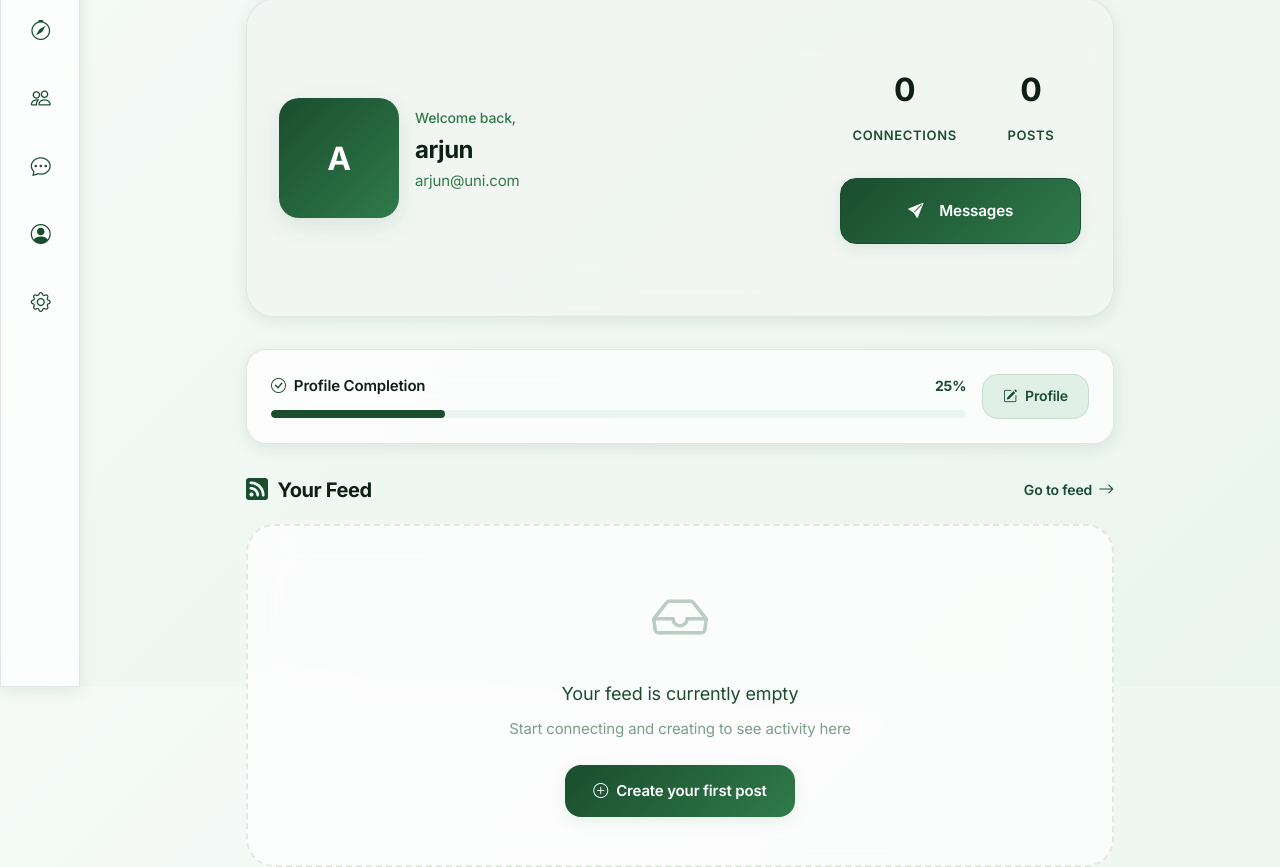
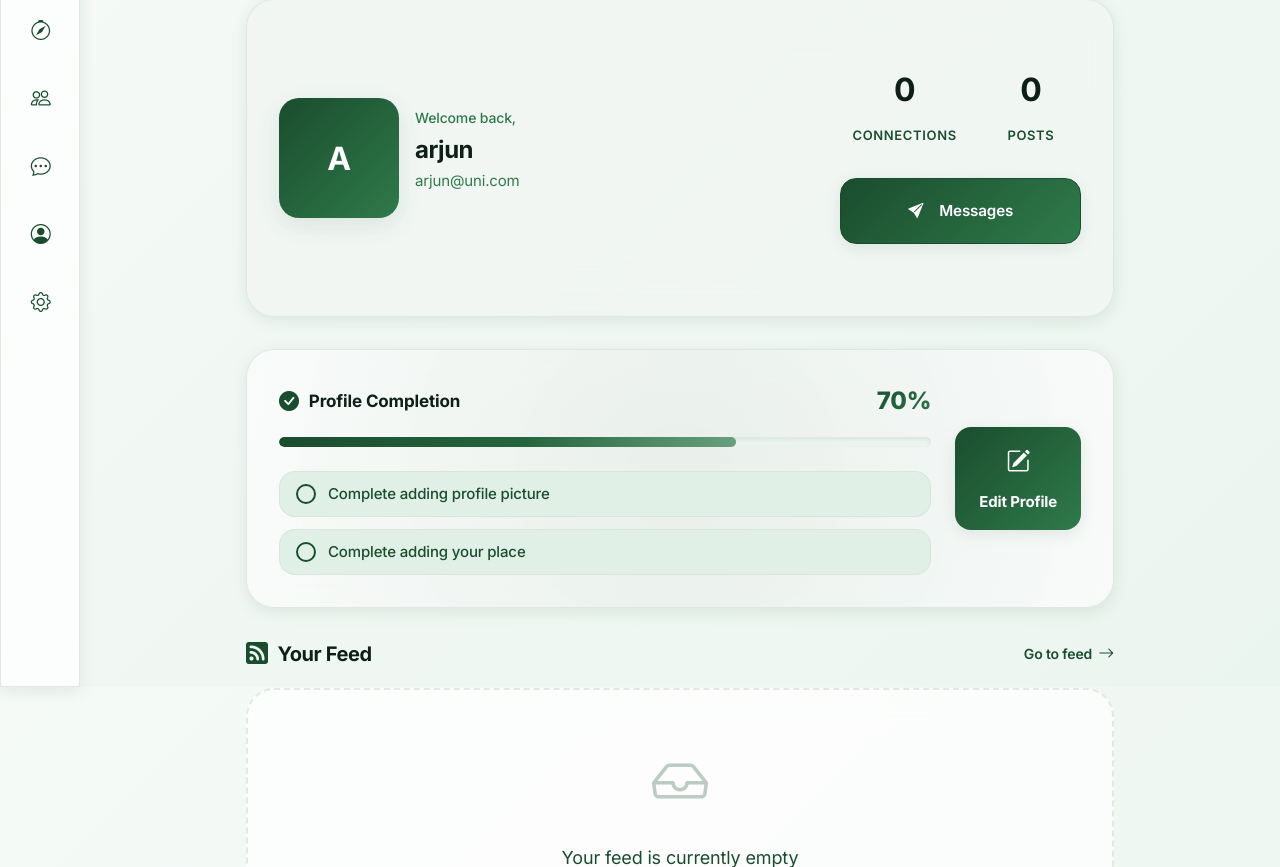
Before and after one commit to dp-by-dt/C-Connect, a Flask app: page /dashboard in a window 1280 px wide. Shown: the part 113-980 px from the top of the page. Run offline with Flask 3, Linux system fonts and the light colour scheme; a user stored in the database is signed in; data comes from the database, SQL or seed files in the repository; both versions use the stored data as it was after the commit; data that the repository does not hold is empty; some libraries are stand-ins or nearby versions.

Commit message:
Feature: Progress Bar  - Wired to the backend  - UI modified

```diff
--- a/blueprints/main/routes.py
+++ b/blueprints/main/routes.py
@@ -7,9 +7,11 @@ from flask import redirect, url_for
 from extensions import db
 from flask import abort
 from flask import request
+from flask import flash, session
 
 
 from sqlalchemy import case, or_, and_, func
+from utils.profile_completion import calculate_profile_completion
 
 from datetime import datetime, timezone
 
@@ -88,22 +90,25 @@ def dashboard():
         "pending_outgoing": pending_outgoing
     }
 
-    return render_template('main/dashboard.html', username=current_user.username, stats=stats, profile_pic=current_user.profile.profile_picture, posts=current_user.posts)
+    completion = calculate_profile_completion(user_profile=current_user.profile)
+
+    #show flash message if the profile is complete
+    if (completion["percentage"] == 100) and not session.get("profile_completed"):
+        flash("Your profile is now complete!", "success")
+        session["profile_completed"] = True
+
+    if completion["percentage"] < 100:
+        session.pop("profile_completed", None)
 
 
-#removed the routes /discover and /api/discover (added to removed.py)
-###---------------- removed because it is replaced by Search now
+    return render_template('main/dashboard.html',
+                    username=current_user.username,
+                    stats=stats, posts=current_user.posts,
+                    profile_pic=current_user.profile.profile_picture,
+                    profile_completion=completion
+                )
 
 
-
-
-# Added this as a new blueprint -------------------------- DELETE HERE
-# REASON: Core feature for social network; will be implemented later
-# @main.route('/messages')
-# @login_required
-# def messages():
-#     # TODO: Implement messaging system with database models
-#     return render_template('main/messages.html')
 
 
 # NEW ROUTE: Settings page
--- a/blueprints/main/templates/main/dashboard.html
+++ b/blueprints/main/templates/main/dashboard.html
@@ -472,6 +472,242 @@
     opacity: 0.5;
 }
 
+
+/* ======= For progress bar section ============  */
+/* ===== Profile Completion Card (REPLACE EXISTING .dashboard__completion STYLES) ===== */
+.dashboard__completion {
+    background: var(--glass-bg);
+    backdrop-filter: blur(20px);
+    border: 1px solid var(--glass-border);
+    border-radius: var(--radius-xl);
+    padding: 2rem;
+    margin-bottom: 2rem;
+    box-shadow: var(--shadow-sm);
+    display: flex;
+    align-items: stretch;
+    gap: 1.5rem;
+    position: relative;
+    overflow: hidden;
+    transition: all var(--transition-base);
+}
+
+.dashboard__completion:hover {
+    box-shadow: var(--shadow-md);
+    border-color: var(--primary-color);
+}
+
+/* Subtle background glow */
+.dashboard__completion::before {
+    content: '';
+    position: absolute;
+    top: -50%;
+    right: -50%;
+    width: 200%;
+    height: 200%;
+    background: radial-gradient(circle, rgba(26, 77, 46, 0.08) 0%, transparent 60%);
+    pointer-events: none;
+}
+
+.dashboard__completion-content {
+    flex: 1;
+    position: relative;
+    z-index: 1;
+}
+
+.dashboard__completion-header {
+    display: flex;
+    justify-content: space-between;
+    align-items: center;
+    margin-bottom: 1rem;
+}
+
+.dashboard__completion-title {
+    font-size: 1.0625rem;
+    font-weight: 700;
+    color: var(--text-primary);
+    display: flex;
+    align-items: center;
+    gap: 0.625rem;
+}
+
+.dashboard__completion-title i {
+    color: var(--primary-color);
+    font-size: 1.25rem;
+}
+
+.dashboard__completion-percent {
+    font-size: 1.5rem;
+    font-weight: 800;
+    background: linear-gradient(135deg, var(--primary-color), var(--primary-light));
+    -webkit-background-clip: text;
+    -webkit-text-fill-color: transparent;
+    background-clip: text;
+}
+
+/* Progress Bar */
+.dashboard__progress-bar {
+    height: 10px;
+    background: var(--bg-tertiary);
+    border-radius: 5px;
+    overflow: hidden;
+    margin-bottom: 1.5rem;
+    position: relative;
+    box-shadow: inset 0 2px 4px rgba(0, 0, 0, 0.08);
+}
+
+.dashboard__progress-fill {
+    height: 100%;
+    width: 0%;
+    background: linear-gradient(90deg, var(--primary-color), var(--primary-light));
+    border-radius: 5px;
+    transition: width 1.2s cubic-bezier(0.4, 0, 0.2, 1);
+    position: relative;
+    overflow: hidden;
+}
+
+/* Animated shimmer on progress bar */
+.dashboard__progress-fill::after {
+    content: '';
+    position: absolute;
+    top: 0;
+    left: -100%;
+    width: 100%;
+    height: 100%;
+    background: linear-gradient(90deg, transparent, rgba(255, 255, 255, 0.3), transparent);
+    animation: shimmer 2s infinite;
+}
+
+@keyframes shimmer {
+    0% {
+        left: -100%;
+    }
+    100% {
+        left: 200%;
+    }
+}
+
+/* Checklist */
+.dashboard__completion-checklist {
+    display: flex;
+    flex-direction: column;
+    gap: 0.75rem;
+}
+
+.dashboard__completion-item {
+    display: flex;
+    align-items: center;
+    gap: 0.75rem;
+    padding: 0.625rem 1rem;
+    background: var(--bg-hover);
+    border: 1px solid var(--border-subtle);
+    border-radius: var(--radius-md);
+    transition: all var(--transition-fast);
+}
+
+.dashboard__completion-item:hover {
+    background: var(--bg-tertiary);
+    border-color: var(--primary-color);
+    transform: translateX(4px);
+}
+
+.dashboard__completion-item-icon {
+    width: 20px;
+    height: 20px;
+    border-radius: 50%;
+    border: 2px solid var(--primary-color);
+    display: flex;
+    align-items: center;
+    justify-content: center;
+    flex-shrink: 0;
+}
+
+.dashboard__completion-item-icon i {
+    font-size: 0.625rem;
+    color: var(--primary-color);
+}
+
+.dashboard__completion-item-text {
+    flex: 1;
+    color: var(--text-secondary);
+    font-size: 0.9375rem;
+    font-weight: 500;
+}
+
+/* Edit Profile Button */
+.dashboard__completion-btn {
+    align-self: center;
+    padding: 1rem 1.5rem;
+    background: linear-gradient(135deg, var(--primary-color), var(--primary-light));
+    color: white;
+    border: none;
+    border-radius: var(--radius-md);
+    font-size: 0.9375rem;
+    font-weight: 700;
+    text-decoration: none;
+    transition: all var(--transition-base);
+    display: flex;
+    flex-direction: column;
+    align-items: center;
+    gap: 0.5rem;
+    white-space: nowrap;
+    box-shadow: var(--shadow-sm);
+    position: relative;
+    z-index: 1;
+}
+
+.dashboard__completion-btn i {
+    font-size: 1.5rem;
+}
+
+.dashboard__completion-btn:hover {
+    transform: translateY(-3px);
+    box-shadow: var(--shadow-md);
+}
+
+.dashboard__completion-btn:active {
+    transform: translateY(-1px);
+}
+
+/* Responsive */
+@media (max-width: 768px) {
+    .dashboard__completion {
+        flex-direction: column;
+        padding: 1.5rem;
+        gap: 1.5rem;
+    }
+
+    .dashboard__completion-btn {
+        width: 100%;
+        flex-direction: row;
+        justify-content: center;
+        padding: 0.875rem 1.5rem;
+    }
+
+    .dashboard__completion-btn i {
+        font-size: 1.125rem;
+    }
+
+    .dashboard__completion-percent {
+        font-size: 1.25rem;
+    }
+}
+
+@media (max-width: 480px) {
+    .dashboard__completion {
+        padding: 1.25rem;
+    }
+
+    .dashboard__completion-title {
+        font-size: 1rem;
+    }
+
+    .dashboard__completion-item {
+        padding: 0.5rem 0.875rem;
+        font-size: 0.875rem;
+    }
+}
+
+
 /* ===== Responsive Design ===== */
 @media (max-width: 768px) {
     .dashboard {
@@ -626,27 +862,43 @@
 
 
 
-<!-- ========== PROFILE COMPLETION ========== -->
-<div class="dashboard__completion" style="display: flex; gap: 1rem; align-items: center; flex-wrap: wrap;">
-    <div style="flex: 1; min-width: 200px;">
+<!-- ========== PROFILE COMPLETION (REPLACE ENTIRE SECTION) ========== -->
+{% if profile_completion.percentage < 100 %}
+<div class="dashboard__completion">
+    <div class="dashboard__completion-content">
         <div class="dashboard__completion-header">
             <div class="dashboard__completion-title">
-                <i class="bi bi-check-circle"></i>
+                <i class="bi bi-check-circle-fill"></i>
                 <span>Profile Completion</span>
             </div>
-            <span class="dashboard__completion-percent">25%</span>
+            <span class="dashboard__completion-percent">
+                {{ profile_completion.percentage }}%
+            </span>
         </div>
+
         <div class="dashboard__progress-bar">
             <div class="dashboard__progress-fill" id="progressFill"></div>
         </div>
+
+        {% if profile_completion.missing %}
+        <div class="dashboard__completion-checklist">
+            {% for item in profile_completion.missing %}
+            <div class="dashboard__completion-item">
+                <div class="dashboard__completion-item-icon">
+                </div>
+                <span class="dashboard__completion-item-text">Complete {{ item }}</span>
+            </div>
+            {% endfor %}
+        </div>
+        {% endif %}
     </div>
 
-    <!-- Edit button on side -->
-    <a href="{{ url_for('auth.profile') }}" class="dashboard__edit-btn" style="flex-shrink: 0; white-space: nowrap;">
+    <a href="{{ url_for('auth.profile') }}" class="dashboard__completion-btn">
         <i class="bi bi-pencil-square"></i>
-        <span>Profile</span>
+        <span>Edit Profile</span>
     </a>
 </div>
+{% endif %}
 
 
     <!-- ========== YOUR FEED SECTION ========== -->
@@ -727,6 +979,7 @@
 document.addEventListener('DOMContentLoaded', () => {
     const progressFill = document.getElementById('progressFill');
     const completionCard = document.querySelector('.dashboard__completion');
+    const completion_percentage = {{ profile_completion.percentage }};
 
     if (progressFill && completionCard) {
         // Animate progress bar when it comes into view
@@ -735,7 +988,7 @@ document.addEventListener('DOMContentLoaded', () => {
                 if (entry.isIntersecting) {
                     // Small delay for better UX
                     setTimeout(() => {
-                        progressFill.style.width = '25%';
+                        progressFill.style.width = completion_percentage + '%';
                     }, 300);
                     observer.unobserve(entry.target);
                 }
--- /dev/null
+++ b/utils/profile_completion.py
@@ -0,0 +1,23 @@
+# ---------- For profile completion progressbar --------------
+def calculate_profile_completion(user_profile):
+    checks = [
+        (user_profile.profile_picture, "adding profile picture", 20),
+        (user_profile.bio and len(user_profile.bio) > 9, "adding your bio (atleast 10 characters)", 20),
+        (user_profile.department and user_profile.year, "adding both department and year of study", 20),
+        (user_profile.location, "adding your place", 10),
+        (user_profile.interests, "adding your interests", 20),
+    ]
+
+    missing = []
+    percentage = 10  # base
+
+    for has_field, message, points in checks:
+        if has_field:
+            percentage += points
+        else:
+            missing.append(message)
+
+    return {
+        "percentage": min(100, percentage),  # Cap at 100%
+        "missing": missing
+    }
```
Also changed, not shown: project_document.md (+21 -0 lines), instance/database.db, 1 other file.
